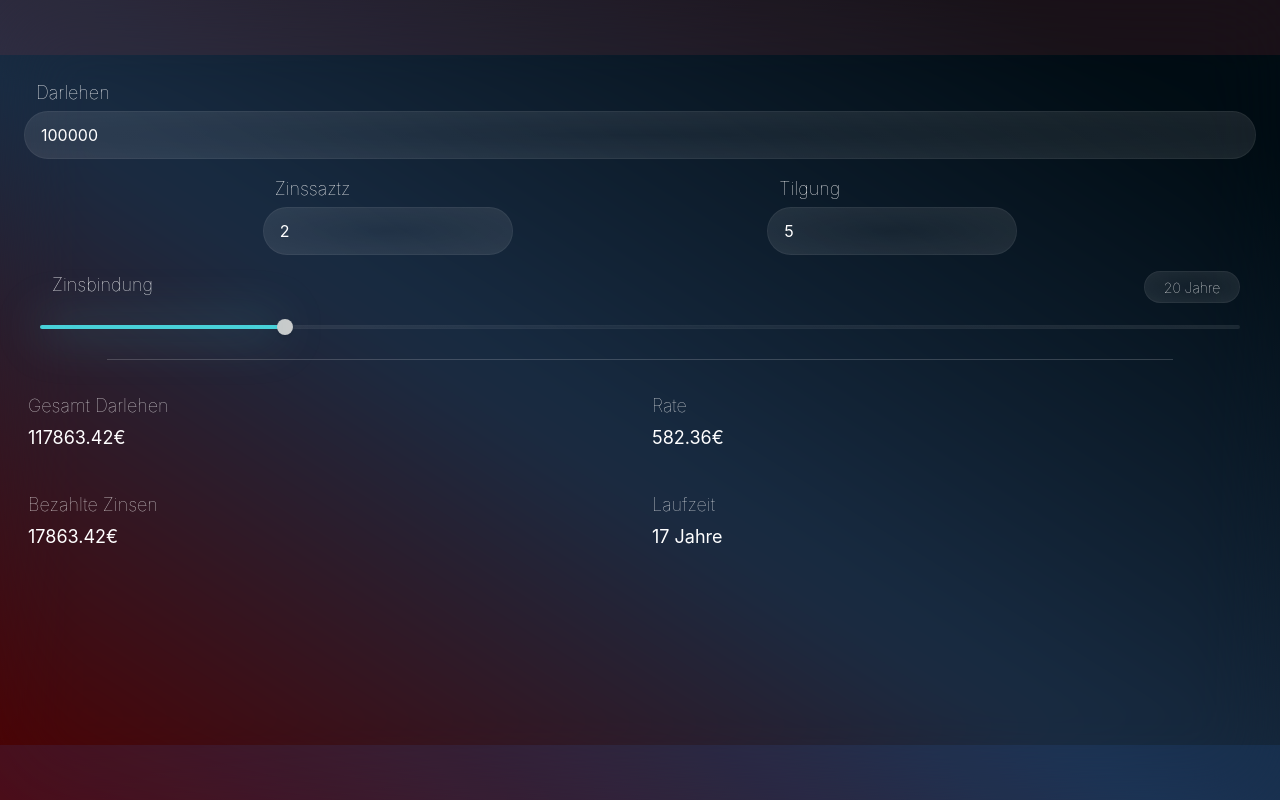
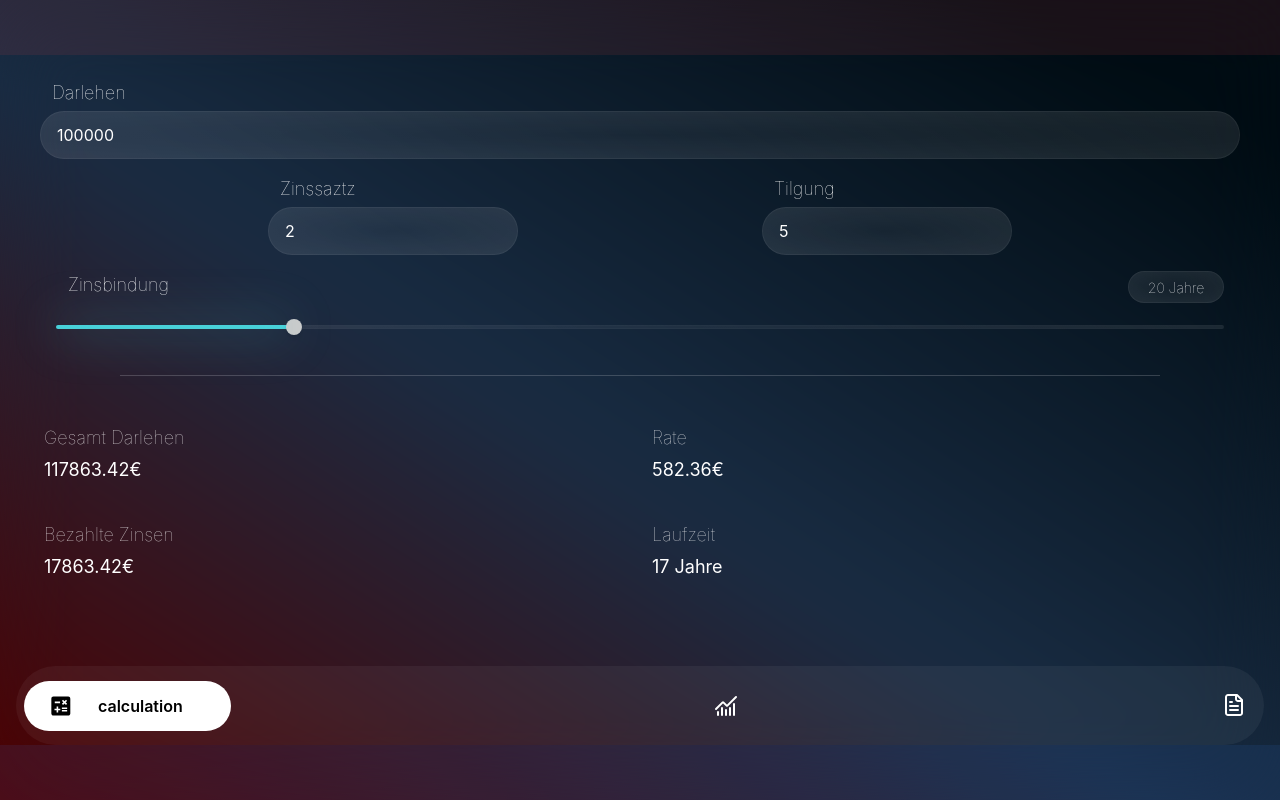
Before and after one commit to TrueTaco/Credit-Calculator, a React (Vite) app: page / in a window 1280 px wide. Built offline with nearby package versions, Linux system fonts and the light colour scheme.

Commit message:
Add Tabswitcher

```diff
--- a/src/components/Content.tsx
+++ b/src/components/Content.tsx
@@ -1,6 +1,7 @@
 import React, { FC, useEffect, useState } from "react";
 import CalculationInputs from "./CalculationInputs";
 import BasicResult from "./BasicResult";
+import TabSwitcher from "./TabSwitcher";
 
 interface ContentProps {}
 
@@ -18,7 +19,7 @@ const Content: FC<ContentProps> = () => {
 
   return (
     <div className="h-full">
-      <div className="h-full flex flex-col justify-start items-center gap-4">
+      <div className="h-full flex flex-col justify-start items-center gap-8 pl-4 pr-4">
         <CalculationInputs
           loan={loan}
           setLoan={setLoan}
@@ -36,6 +37,7 @@ const Content: FC<ContentProps> = () => {
           interestCharge={interestCharges}
           duration={duration}
         />
+        <TabSwitcher />
       </div>
     </div>
   );
--- /dev/null
+++ b/src/components/TabSwitcher.tsx
@@ -0,0 +1,25 @@
+import React, { FC } from "react";
+import CalcIcon from "./Icons/CalcIcon";
+import { useTranslation } from "react-i18next";
+import StatisticsIcon from "./Icons/StatisticsIcon";
+import TableIcon from "./Icons/TableIcon";
+
+interface TabSwitcherProps {}
+
+const TabSwitcher: FC<TabSwitcherProps> = ({}) => {
+  // Translation
+  const { t } = useTranslation();
+
+  return (
+    <div className=" bg-white/5 rounded-full h-20 w-full flex justify-between items-center gap-4 pl-2 pr-4">
+      <div className="bg-white rounded-full p-3 flex justify-center items-center gap-6 pr-12 pl-6">
+        <CalcIcon />
+        <p className="font-semibold"> {t("calculation")}</p>
+      </div>
+      <StatisticsIcon />
+      <TableIcon />
+    </div>
+  );
+};
+
+export default TabSwitcher;
```
